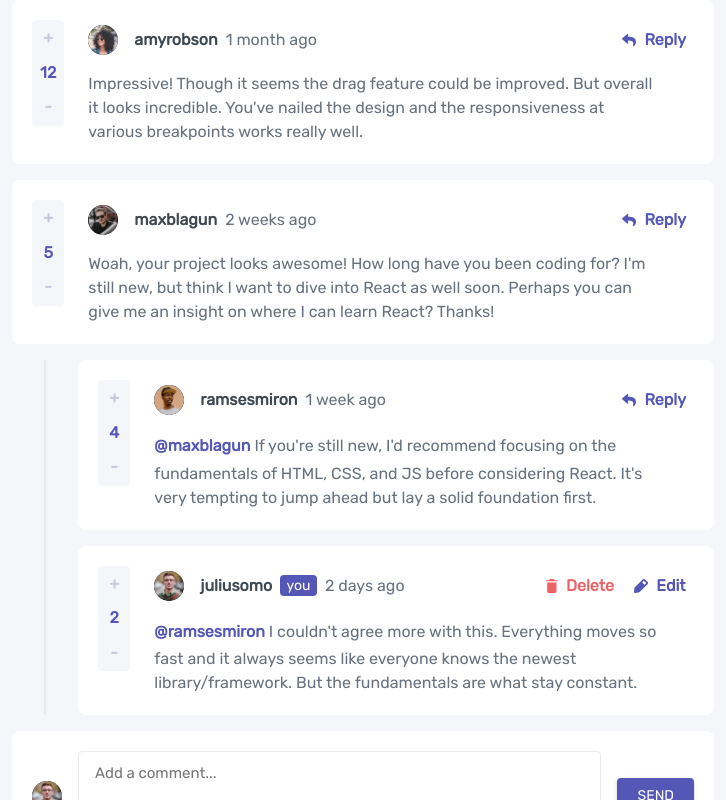
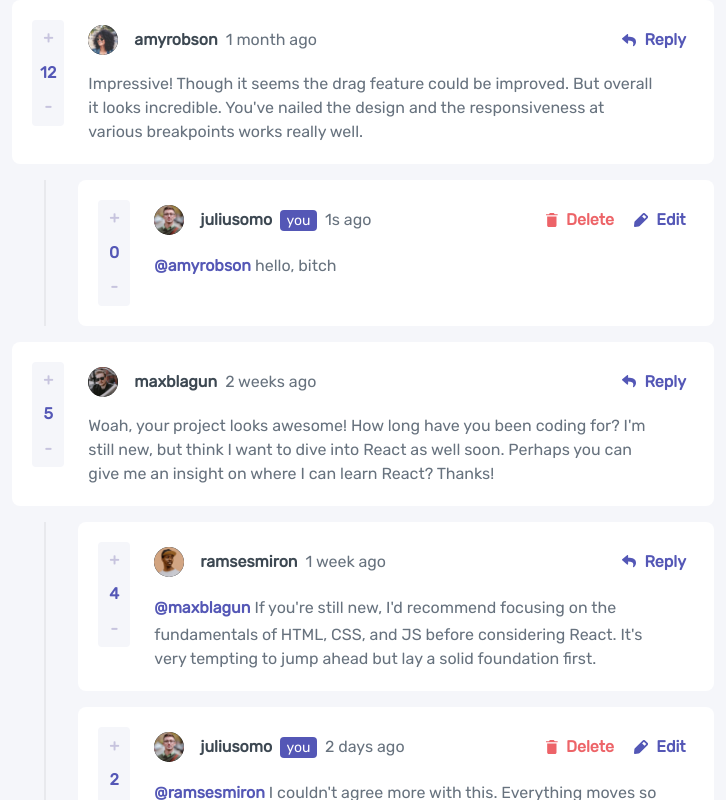
Before and after one commit to Artebah/interactive-comments-section, a React (Create React App) app: page / in a window 1280 px wide. Shown: the top 800 px of the page, without its empty margins (277-1003 px from the left). Built offline with nearby package versions, Linux system fonts and the light colour scheme; data requests are answered from the project's data file.

Commit message:
add 'send reply' and 'send reply on reply' logic

```diff
--- a/db.json
+++ b/db.json
@@ -19,7 +19,22 @@
         },
         "username": "amyrobson"
       },
-      "replies": []
+      "replies": [
+        {
+          "id": 1,
+          "content": "hello, bitch",
+          "createdAt": "1s ago",
+          "replyingTo": "amyrobson",
+          "score": 0,
+          "user": {
+            "image": {
+              "png": "./images/avatars/image-juliusomo.png",
+              "webp": "./images/avatars/image-juliusomo.webp"
+            },
+            "username": "juliusomo"
+          }
+        }
+      ]
     },
     {
       "id": 2,
@@ -35,7 +50,7 @@
       },
       "replies": [
         {
-          "id": 3,
+          "id": 1,
           "content": "If you're still new, I'd recommend focusing on the fundamentals of HTML, CSS, and JS before considering React. It's very tempting to jump ahead but lay a solid foundation first.",
           "createdAt": "1 week ago",
           "score": 4,
@@ -49,7 +64,7 @@
           }
         },
         {
-          "id": 4,
+          "id": 2,
           "content": "I couldn't agree more with this. Everything moves so fast and it always seems like everyone knows the newest library/framework. But the fundamentals are what stay constant.",
           "createdAt": "2 days ago",
           "score": 2,
--- a/src/components/CommentWrapper.tsx
+++ b/src/components/CommentWrapper.tsx
@@ -6,7 +6,6 @@ interface CommentWrapperProps {
   gap: number;
   sxExtra?: object;
 }
-
 export function CommentWrapper({ children, gap, sxExtra }: CommentWrapperProps) {
   return (
     <Box
--- a/src/components/InputComment.tsx
+++ b/src/components/InputComment.tsx
@@ -6,31 +6,101 @@ import { UserIcon } from "./UserIcon";
 import { CommentWrapper } from "./CommentWrapper";
 
 import { IUser } from "../types/User";
+import { IComment, IReply } from "../types/Comments";
 
 import { commentsApi } from "../services/commentsService";
 
-interface InputInputCommentProps {
+import { commentReplyDataContext } from "./comment/Comment";
+
+interface InputCommentProps {
   currentUser: IUser;
   isInputReply?: boolean;
+  commentObj?: IComment;
 }
-export function InputComment({ currentUser, isInputReply }: InputInputCommentProps) {
+export function InputComment(props: InputCommentProps) {
+  const { currentUser, isInputReply, commentObj } = props;
+
   const theme = useTheme();
-  const [addComment, { isLoading }] = commentsApi.useAddCommentMutation();
   const textAreaRef = React.useRef<HTMLTextAreaElement>();
 
+  const commentReplyData = React.useContext(commentReplyDataContext);
+  const replyButtonHandler = commentReplyData?.setIsReplyButtonClicked;
+
+  const [addComment, { isLoading: isLoadingAddComment }] =
+    commentsApi.useAddCommentMutation();
+  const [addCommentReply, { isLoading: isLoadingAddCommentReply }] =
+    commentsApi.useAddCommentReplyMutation();
+
+  React.useEffect(() => {
+    if (isInputReply) {
+      const textArea = textAreaRef.current;
+
+      if (textArea) {
+        if (commentObj) {
+          const username = commentObj.user.username;
+          textArea.defaultValue = "@" + username + ", ";
+        }
+
+        textArea.focus();
+        textArea.selectionStart = textArea.value.length;
+      }
+    }
+  }, [commentObj, isInputReply]);
+
+  /* ====================================================== */
   const handleSendingComment = async () => {
-    const textAreaValue = textAreaRef?.current?.value;
-    if (textAreaValue) {
-      await addComment({
-        content: textAreaValue,
-        createdAt: "1s ago",
-        score: 0,
-        user: currentUser,
-        replyingTo: undefined,
-        replies: [],
-      });
+    const textArea = textAreaRef?.current;
+
+    if (textArea) {
+      if (isInputReply && commentObj) {
+        const replies = commentObj.replies;
+        const lastReply = replies[replies.length - 1];
+
+        let replyId;
+
+        if (replies.length && lastReply.id) {
+          replyId = lastReply.id + 1;
+        } else {
+          replyId = 1;
+        }
+
+        const newReply: IReply = {
+          id: replyId,
+          content: textArea.value,
+          createdAt: "1s ago",
+          replyingTo: commentObj.user.username,
+          score: 0,
+          user: currentUser,
+        };
+
+        const replyingToMark = `@${newReply.replyingTo},`;
+        const content = newReply.content;
+        if (content.includes(replyingToMark)) {
+          newReply.content = newReply.content.slice(replyingToMark.length).trim();
+        }
+
+        await addCommentReply({
+          ...commentObj,
+          replies: [...replies, newReply],
+        });
+
+        replyButtonHandler(false);
+      } else {
+        const newComment: IComment = {
+          content: textArea.value,
+          createdAt: "1s ago",
+          score: 0,
+          user: currentUser,
+          replies: [],
+        };
+
+        await addComment(newComment);
+
+        textArea.value = "";
+      }
     }
   };
+  /* ====================================================== */
 
   return (
     <CommentWrapper gap={2} sxExtra={{ flexWrap: "wrap", alignItems: "center" }}>
@@ -62,9 +132,11 @@ export function InputComment({ currentUser, isInputReply }: InputInputCommentPro
           },
         }}
         placeholder="Add a comment..."
-        component="textarea"></Box>
+        component="textarea"
+      />
+
       <Button
-        disabled={isLoading}
+        disabled={isLoadingAddComment || isLoadingAddCommentReply}
         onClick={handleSendingComment}
         sx={{ px: 2.5, order: 2 }}
         variant="contained">
--- a/src/components/Layout.tsx
+++ b/src/components/Layout.tsx
@@ -31,22 +31,14 @@ export function Layout() {
         <>
           {comments.map((comment) => (
             <React.Fragment key={comment.id}>
-              <Comment
-                content={comment.content}
-                createdAt={comment.createdAt}
-                score={comment.score}
-                user={comment.user}
-                currentUser={currentUser}
-              />
+              <Comment {...comment} currentUser={currentUser} />
               <RepliesWrapper>
                 {comment.replies.map((reply) => (
                   <Comment
                     key={reply.id}
-                    content={reply.content}
-                    createdAt={reply.createdAt}
-                    score={reply.score}
-                    user={reply.user}
-                    replyingTo={reply.replyingTo}
+                    isReply
+                    {...reply}
+                    parentComment={comment}
                     currentUser={currentUser}
                   />
                 ))}
--- a/src/components/comment/Comment.tsx
+++ b/src/components/comment/Comment.tsx
@@ -1,21 +1,53 @@
+import React from "react";
+
 import { Box, useTheme } from "@mui/material";
 
-import { IComment } from "../../types/Comments";
+import { IComment, IReply } from "../../types/Comments";
 import { IUser } from "../../types/User";
 
 import { CommentWrapper } from "../CommentWrapper";
 import { ContentTop } from "./ContentTop";
 import { ContentBottom } from "./ContentBottom";
 import { Rating } from "./Rating";
+import { InputComment } from "../InputComment";
 
-type CommentProps = Omit<IComment, "id" | "replies"> & {
+interface CommentReplyDataContextType {
+  setIsReplyButtonClicked: any;
+  isReplyButtonClicked: boolean;
+}
+export const commentReplyDataContext =
+  React.createContext<CommentReplyDataContextType | null>(null);
+
+type CommentProps = Omit<IComment, "replies"> & {
   currentUser: IUser;
+  isReply?: boolean;
+  parentComment?: IComment;
+  replies?: IReply[];
+  replyingTo?: string;
 };
 export function Comment(props: CommentProps) {
-  const { content, createdAt, score, user, replyingTo, currentUser } = props;
   const theme = useTheme();
+  const { currentUser, isReply, parentComment, replyingTo, ...comment } = props;
+  const { content, createdAt, score, user } = comment;
+
+  const [isReplyButtonClicked, setIsReplyButtonClicked] = React.useState(false);
+
+  let commentObj: IComment;
+  if (isReply && parentComment) {
+    commentObj = {
+      ...parentComment,
+      user: comment.user,
+    };
+  } else {
+    commentObj = comment as IComment;
+  }
 
   return (
+    <commentReplyDataContext.Provider
+      value={{
+        isReplyButtonClicked,
+        setIsReplyButtonClicked,
+      }}>
       <CommentWrapper
         gap={3}
         sxExtra={{
@@ -30,5 +62,9 @@ export function Comment(props: CommentProps) {
           <ContentBottom content={content} replyingTo={replyingTo} />
         </Box>
       </CommentWrapper>
+      {isReplyButtonClicked && (
+        <InputComment currentUser={currentUser} isInputReply commentObj={commentObj} />
+      )}
+    </commentReplyDataContext.Provider>
   );
 }
--- a/src/components/comment/ContentTop.tsx
+++ b/src/components/comment/ContentTop.tsx
@@ -10,10 +10,18 @@ import ReplyIconSrc from "../../images/icon-reply.svg";
 import EditIconSrc from "../../images/icon-edit.svg";
 import DeleteIconSrc from "../../images/icon-delete.svg";
 import { DeletePopup } from "../DeletePopup";
+import { commentReplyDataContext } from "./Comment";
 
 const ButtonActionUser = () => {
+  const commentReplyData = React.useContext(commentReplyDataContext);
+  const isReplyButtonClicked = commentReplyData?.isReplyButtonClicked;
+  const replyButtonHandler = commentReplyData?.setIsReplyButtonClicked;
+
   return (
-    <ButtonAction iconAlt="Reply icon" iconSrc={ReplyIconSrc}>
+    <ButtonAction
+      onClick={() => replyButtonHandler(!isReplyButtonClicked)}
+      iconAlt="Reply icon"
+      iconSrc={ReplyIconSrc}>
       Reply
     </ButtonAction>
   );
--- a/src/services/commentsService.ts
+++ b/src/services/commentsService.ts
@@ -22,7 +22,7 @@ export const commentsApi = createApi({
         url: "current-user",
       }),
     }),
-    addComment: build.mutation<IComment, Omit<IComment, "id">>({
+    addComment: build.mutation<IComment, IComment>({
       query: (comment) => ({
         url: "comments",
         method: "POST",
@@ -30,5 +30,13 @@ export const commentsApi = createApi({
       }),
       invalidatesTags: ["comments"],
     }),
+    addCommentReply: build.mutation<IComment, IComment>({
+      query: (comment) => ({
+        url: "comments/" + comment.id,
+        method: "PUT",
+        body: comment,
+      }),
+      invalidatesTags: ["comments"],
+    }),
   }),
 });
```
Also changed, not shown: src/types/Comments.ts (+6 -3 lines). Lines whose indentation alone changed are shown as unchanged.
